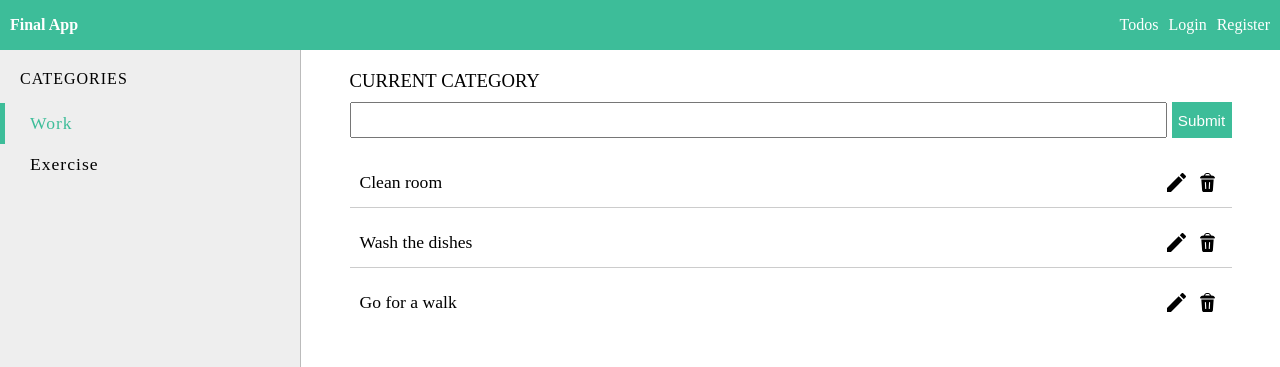
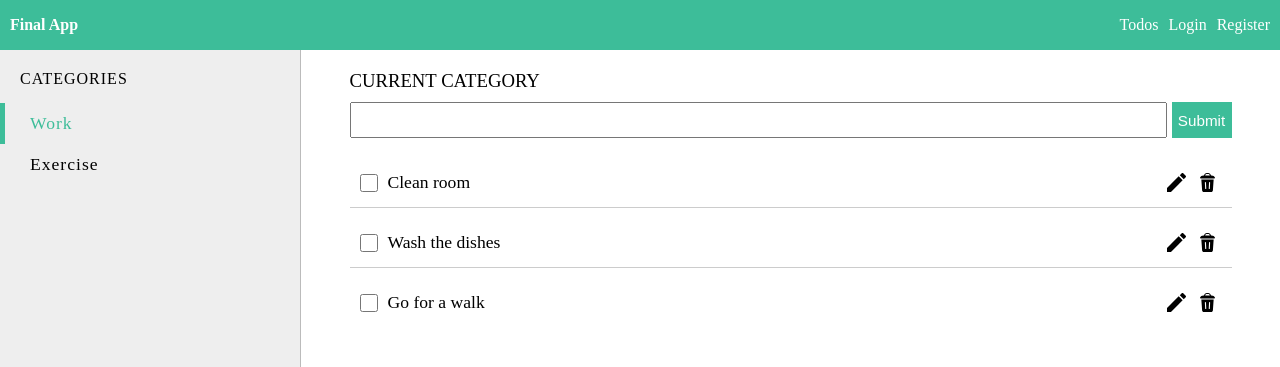
Before and after one commit to patrik-pk/todo-app, a React (Create React App) app: page /todos in a window 1280 px wide. Shown: the top 367 px of the page. Built offline with nearby package versions, Linux system fonts and the light colour scheme.

Commit message:
checkbox html css added

```diff
--- a/src/components/Todos/TodoItem.js
+++ b/src/components/Todos/TodoItem.js
@@ -17,7 +17,10 @@ function TodoItem({ todo, setCurrent, deleteTodo }) {
 
     return (
         <li className='todo-item'>
-            <p className='task-text'>{task}</p>
+            <div className='task-container'>
+                <input className='task-checkbox' type='checkbox' />
+                <p className='task-text'>{task}</p>
+            </div>
             <div className='options'>
                 <button className='edit-btn' onClick={onEdit}>
                     <img className='todo-icon edit-icon' alt='' src={editIcon}/>
--- a/src/styles/todos/todos.css
+++ b/src/styles/todos/todos.css
@@ -190,14 +190,30 @@
   border-bottom: 0;
 }
 
-.todo-page .todo-section .todo-list .todo-item .task-text {
+.todo-page .todo-section .todo-list .todo-item .task-container {
   display: -webkit-box;
   display: -ms-flexbox;
   display: flex;
   -webkit-box-align: center;
       -ms-flex-align: center;
           align-items: center;
-  max-width: 70%;
+  width: 100%;
+}
+
+.todo-page .todo-section .todo-list .todo-item .task-container .task-checkbox {
+  width: 18px;
+  height: 18px;
+}
+
+.todo-page .todo-section .todo-list .todo-item .task-container .task-text {
+  display: -webkit-box;
+  display: -ms-flexbox;
+  display: flex;
+  -webkit-box-align: center;
+      -ms-flex-align: center;
+          align-items: center;
+  max-width: 60%;
+  margin-left: 10px;
   font-size: 1.1rem;
 }
 
--- a/src/styles/todos/todos.scss
+++ b/src/styles/todos/todos.scss
@@ -26,7 +26,12 @@ $todo-list-mt: 20px;
 // Todo Item
 $todo-padding: 10px 10px;
 $todo-mb: 10px;
+
+// Task
+$task-max-width: 60%;
+$task-ml: 10px;
 $task-font-size: 1.1rem;
+$checkbox-size: 18px;
 
 // Todo Item Buttons
 $todo-icon-size: 19px;
@@ -123,12 +128,25 @@ $todo-buttons-ml: 2px;
                     border-bottom: 0;
                 }
 
-                .task-text {
+                .task-container {
                     display: flex;
                     align-items: center;
-                    max-width: 70%;
-                    font-size: $task-font-size;
+                    width: 100%;
+
+                    .task-checkbox {
+                        width: $checkbox-size;
+                        height: $checkbox-size;
+                    }
+
+                    .task-text {
+                        display: flex;
+                        align-items: center;
+                        max-width: $task-max-width;
+                        margin-left: $task-ml;
+                        font-size: $task-font-size;
+                    }
                 }
+
 
                 .options {
                     display: flex;
```
Also changed, not shown: 1 other file (tests, documents, lock files or other folders).
